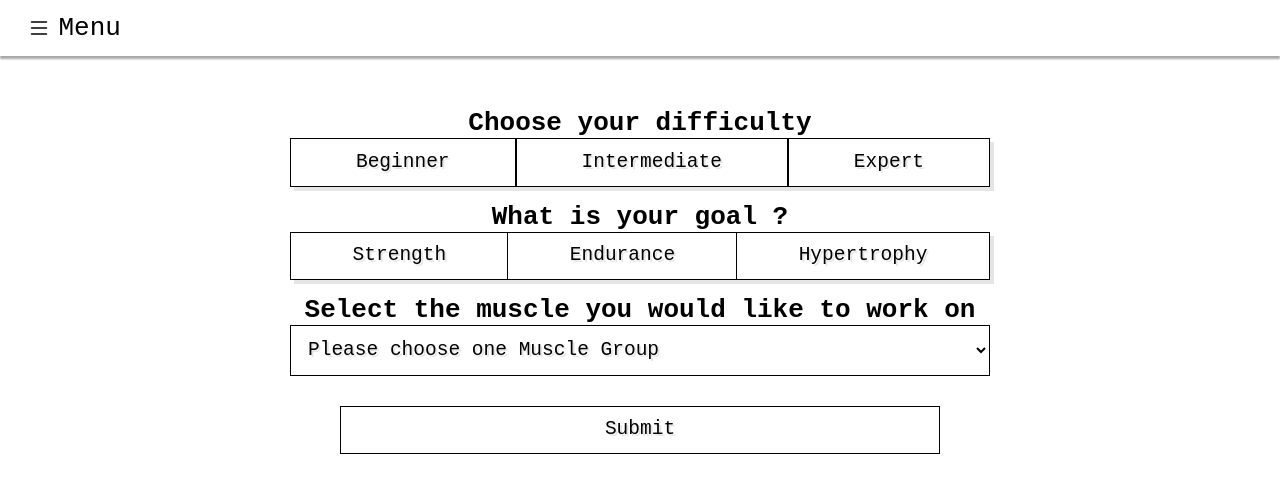
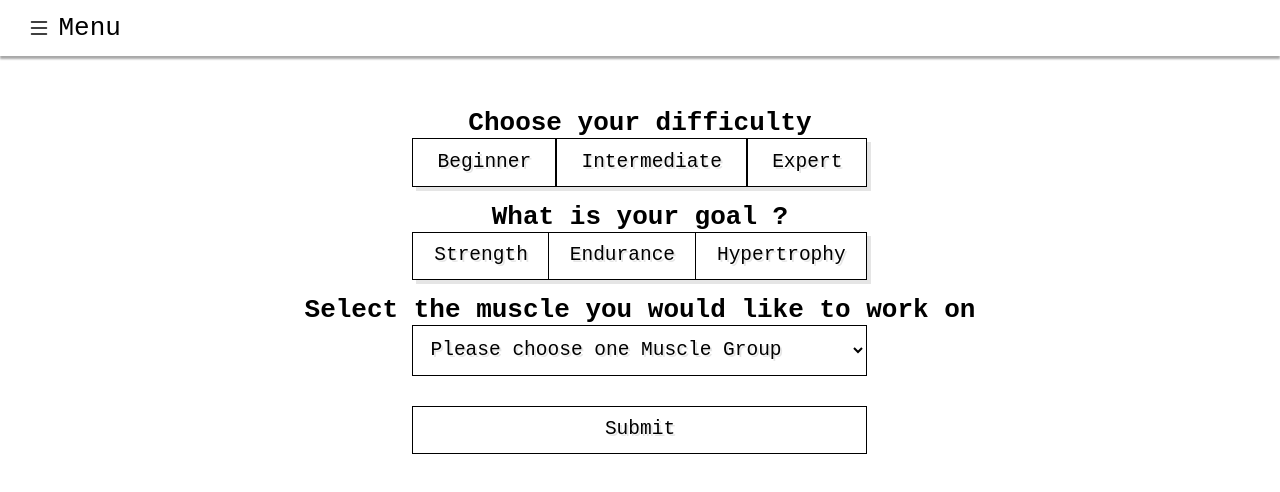
Before and after one commit to Gozi1/LH-FIT, a Next.js app: page /create-a-workout in a window 1280 px wide. Shown: the top 492 px of the page. Built offline with nearby package versions, Linux system fonts and the light colour scheme.

Commit message:
redesigned layout for creation page

```diff
--- a/src/components/ExerciseItem.jsx
+++ b/src/components/ExerciseItem.jsx
@@ -3,7 +3,7 @@ import styles from '../styles/Exercise.module.scss'
 import { useState } from 'react'
 import { BsPatchMinus,BsPatchPlus,BsCaretDown } from "react-icons/bs";
 const CurrentExerciseItem = (props) => {
-  const {name,
+  const {id,name,
     sets,
     reps,
     muscleGroup,
@@ -12,6 +12,7 @@ const CurrentExerciseItem = (props) => {
     onAdd,
     onRemove} = props
   //returns a number list of instructions
+
   const instructionHtml = instructions.split(',').map((sentence,index)=>{
     return (
     <>
@@ -25,9 +26,9 @@ const CurrentExerciseItem = (props) => {
       <div className = {styles['exercise-positioner']}>
       <h3>{name}</h3>
       {onAdd &&
-      <BsPatchPlus onClick = {onAdd}/>}
+      <BsPatchPlus onClick = {()=>onAdd(id)}/>}
       {onRemove &&
-      <BsPatchMinus onClick = {onRemove}/>}</div>
+      <BsPatchMinus onClick = {()=>onRemove(id)}/>}</div>
 
       <div className = {styles['exercise-positioner']} >
       <div>
--- a/src/components/ExerciseList.jsx
+++ b/src/components/ExerciseList.jsx
@@ -2,13 +2,13 @@ import React from 'react'
 import ExerciseItem from './ExerciseItem';
 const ExerciseList = (props) => {
   const {exercises,onAdd,onRemove} = props;
-  console.log(exercises[0])
-  console.log('hello')
   const exercisesList = exercises.map((exercise, i) =>{
     return (
       <>
       <ExerciseItem
-          key={i}
+          key = {i}
+          id = {i}
+          // id = {exercise.id}
           name = {exercise.name}
           sets = {3}
           reps = {10}
--- a/src/components/WorkOutGen.jsx
+++ b/src/components/WorkOutGen.jsx
@@ -9,15 +9,16 @@ import Error from './Error';
 
 const WorkOutGen = (props) => {
 	const router = useRouter();
-	const { params, setParams } = props;
+	const { params, setParams,setShowResults,show,showResults,reset } = props;
 	const [error, setError] = useState(null);
 	const handleSubmit = () => {
-		if (params.difficulty || params.type || params.muscleGroup === '') {
+		if (params.difficulty ==''||params.type ==''||params.muscleGroup =='') {
 			setError('Please select from all categories before submitting');
 		} else {
 			//change globalcurrent params to this params
 			// redirect page to the show my exercises page
-			router.push('/my-workout');
+			// router.push('/my-workout');
+			setShowResults(true)
 		}
 	};
 	const handleParams = (objectKey, Value) => {
@@ -30,7 +31,7 @@ const WorkOutGen = (props) => {
 	console.log(params);
 
 	return (
-		<div className={styles['work-out-gen']}>
+		<div className={`${styles['work-out-gen']} ${show&&styles['shrink']}`}>
 			<h1>Choose your difficulty</h1>
 			<div className={styles['work-out-container-difficulty']}>
 				<Button
@@ -82,9 +83,14 @@ const WorkOutGen = (props) => {
 			<MuscleContainer handleParams={handleParams} />
 			<br />
 			<br />
+			<div className={styles["work-out-buttons"]}>
 			<button className={styles['submit']} onClick={handleSubmit}>
 				Submit
 			</button>
+			{showResults && <button className={styles['reset']} onClick={reset}>
+				Reset
+			</button>}
+			</div>
 			<br />
 			{error && <Error message={error} onCancel={setError} />}
 		</div>
--- a/src/pages/create-a-workout.js
+++ b/src/pages/create-a-workout.js
@@ -1,22 +1,100 @@
+import ExerciseList from '@/components/ExerciseList';
 import WorkOutGen from '../components/WorkOutGen';
 import styles from '../styles/WorkOutGen.module.scss';
-import SearchBar from '@/components/SearchBar';
-import { useState } from 'react';
+import SearchBar from '@/components/searchBar';
+import { BsCaretDown } from "react-icons/bs";
+import { useEffect, useState } from 'react';
 function HomePage() {
 	// const params = WorkOutGen();
-  // USEsTATE PARAM
-  const [params,setParams] = useState({
-    name:'',
-    difficulty: '',
-    type:'',
-    muscleGroup: '',
-    numberOfExercises:6
-  })
+	// USEsTATE PARAM
+
+	//  exercises should be a function based off params
+	// const exercises = [
+	// 	{
+	// 		name: 'Single-Leg Press',
+	// 		type: 'strength',
+	// 		muscle: 'quadriceps',
+	// 		equipment: 'machine',
+	// 		difficulty: 'intermediate',
+	// 		instructions:
+	// 			'Load the sled to an appropriate weight. Seat yourself on the machine, planting one foot on the platform in line with your hip. Your free foot can be placed on the ground. Maintain good spinal position with your head and chest up. Supporting the weight, fully extend the knee and unlock the sled. This will be your starting position. Lower the weight by flexing the hip and knee, continuing as far as flexibility allows. Do not allow your lumbar to take the load by moving your pelvis. At the bottom of the motion pause briefly and then return to the starting position by extending the hip and knee. Complete all repetitions for one leg before switching to the other.',
+	// 	},
+	// 	{
+	// 		name: 'Landmine twist',
+	// 		type: 'strength',
+	// 		muscle: 'abdominals',
+	// 		equipment: 'other',
+	// 		difficulty: 'intermediate',
+	// 		instructions:
+	// 			'Position a bar into a landmine or securely anchor it in a corner. Load the bar to an appropriate weight. Raise the bar from the floor, taking it to shoulder height with both hands with your arms extended in front of you. Adopt a wide stance. This will be your starting position. Perform the movement by rotating the trunk and hips as you swing the weight all the way down to one side. Keep your arms extended throughout the exercise. Reverse the motion to swing the weight all the way to the opposite side. Continue alternating the movement until the set is complete.',
+	// 	},
+	// 	{
+	// 		name: 'Weighted pull-up',
+	// 		type: 'strength',
+	// 		muscle: 'lats',
+	// 		equipment: 'other',
+	// 		difficulty: 'intermediate',
+	// 		instructions:
+	// 			"Attach a weight to a dip belt and secure it around your waist. Grab the pull-up bar with the palms of your hands facing forward. For a medium grip, your hands should be spaced at shoulder width. Both arms should be extended in front of you holding the bar at the chosen grip. You'll want to bring your torso back about 30 degrees while creating a curvature in your lower back and sticking your chest out. This will be your starting position. Now, exhale and pull your torso up until your head is above your hands. Concentrate on squeezing your shoulder blades back and down as you reach the top contracted position. After a brief moment at the top contracted position, inhale and slowly lower your torso back to the starting position with your arms extended and your lats fully stretched.",
+	// 	},
+	// 	{
+	// 		name: 'T-Bar Row with Handle',
+	// 		type: 'strength',
+	// 		muscle: 'middle_back',
+	// 		equipment: 'other',
+	// 		difficulty: 'intermediate',
+	// 		instructions:
+	// 			'Position a bar into a landmine or in a corner to keep it from moving. Load an appropriate weight onto your end. Stand over the bar, and position a Double D row handle around the bar next to the collar. Using your hips and legs, rise to a standing position. Assume a wide stance with your hips back and your chest up. Your arms should be extended. This will be your starting position. Pull the weight to your upper abdomen by retracting the shoulder blades and flexing the elbows. Do not jerk the weight or cheat during the movement. After a brief pause, return to the starting position.',
+	// 	},
+	// ];
+
+	const [params, setParams] = useState({
+		name: '',
+		difficulty: '',
+		type: '',
+		muscleGroup: '',
+		numberOfExercises: 6,
+	});
+	const [showResults, setShowResults] = useState(false);
+  const [show,setShow] = useState(false)
+  const reset = () =>{
+    setParams(prevState => ({
+			...prevState,
+			difficulty: '',
+      type: '',
+      muscleGroup: '',}))
+  }
 	return (
-		<div>
-			{params.difficulty!=='' ? <SearchBar params ={params} setParams={setParams}/>:''}
 
-			<WorkOutGen params ={params} setParams={setParams}/>
+		<div className = {styles['page-layout']}>
+      <WorkOutGen
+				params={params}
+				setParams={setParams}
+				setShowResults={setShowResults}
+        show = {show}
+        showResults = {showResults}
+        reset= {reset}
+			/>
+			{showResults && (
+				<div className={styles['work-out-search-div']}>
+					<SearchBar params={params} setParams={setParams} />
+					<BsCaretDown
+						className={
+							!show && styles['work-out-flipper']}
+						onClick={() => {
+							setShow(!show);
+						}}
+					/>
+				</div>
+			)}
+
+
+			{showResults && (
+				<ExerciseList
+					exercises={exercises}
+					onRemove={(i) => console.log(i)}
+				/>
+			)}
 		</div>
 	);
 }
--- a/src/styles/WorkOutGen.module.scss
+++ b/src/styles/WorkOutGen.module.scss
@@ -10,19 +10,31 @@
   $shadow: rgba(0, 0, 0, 0.1);
   $space: 1rem;
 
+.page-layout{
+  display: flex;
+  flex-direction: column;
+  gap:4rem
+}
 .work-out-gen{
   display: flex;
   flex-direction: column;
   align-items: center;
+  max-height: 30rem;
+  transform-origin: 80% 0%;
+  transition: all 0.5s linear;
+}
+.shrink{
+  transform: scale(0);
+  max-height: 1px;
 }
 .work-out-container-difficulty{
   display: flex;
-  width: 700px;
+  width: 35rem;
   box-shadow: $shadow 4px 4px;
 }
 .work-out-container-type{
   display: flex;
-  width: 700px;
+  width: 35rem;
   box-shadow: $shadow 4px 4px;
 }
 .button{
@@ -104,7 +116,13 @@
   transform: translateY($border-size);
 }
 
-.submit{
+.work-out-buttons{
+  display: flex;
+  width: 35rem;
+  justify-content: center;
+}
+.reset{
+  flex-grow: 1;
   cursor: pointer;
   position: relative;
   padding:
@@ -117,11 +135,38 @@
   font-size: 1.5rem;
   font-family: $font-family;
   text-shadow: $shadow 2px 2px;
-  width: 600px;
+
   transition: width ease-in 0.3s;
 }
 
 
+.reset:active {
+  transform: translateY($border-size);
+}
+.reset:hover{
+  color: white;
+  outline: none;
+  text-shadow: none;
+  background-color: rgb(228, 83, 83);
+  transition: width ease-in 0.3s;
+}
+.submit{
+  flex-grow: 1;
+  cursor: pointer;
+  position: relative;
+  padding:
+    calc($space / 1.125)
+    $space
+    $space;
+  border: $border-size solid black;
+  color: $color-secondary;
+  background-color: $color-primary;
+  font-size: 1.5rem;
+  font-family: $font-family;
+  text-shadow: $shadow 2px 2px;
+
+  transition: width ease-in 0.3s;
+}
 .submit:active {
   transform: translateY($border-size);
 }
@@ -130,8 +175,8 @@
   outline: none;
   text-shadow: none;
   background-color: $color-secondary;
-  width: 700px;
   transition: width ease-in 0.3s;
+
 }
 
 .work-out-container-muscle{
@@ -146,10 +191,30 @@
   font-size: 1.5rem;
   font-family: $font-family;
   text-shadow: $shadow 2px 2px;
-  width: 700px;
+  width: 35rem;
 
 }
 .work-out-container-muscle:hover{
   background-color: $color-secondary;
   color: $color-primary;
 }
+.work-out-search-div{
+  display: flex;
+  flex-direction: row;
+  align-items: center;
+  justify-content: center;
+
+  >svg{
+    margin: 0;
+    padding: 0;
+    font-size: 2rem;
+    transition: all ease 0.5s;
+  }
+  >svg:hover {
+    color: gray;
+  }
+}
+.work-out-flipper{
+  transform: rotate(180deg);
+  transition: all ease 0.5s;
+}
--- a/src/styles/search.module.css
+++ b/src/styles/search.module.css
@@ -14,7 +14,7 @@
 .search-bar{
   padding-right: 10px;
   height: 2rem;
-  width: 20rem;
+  width: 30rem;
   border-top: none;
   border-left: none;
   border-right: none;
```
